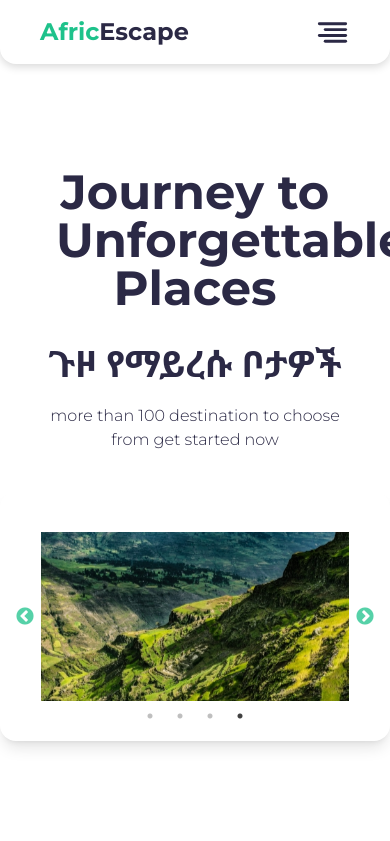
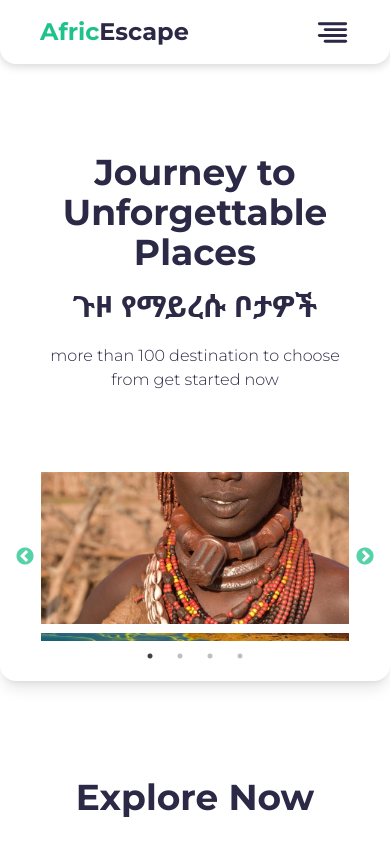
Before and after one commit to bilalabdelkadir/AfricEscape, a React (Vite) app: page / in a window 390 px wide. Shown: the top 841 px of the page. Built offline with nearby package versions, Linux system fonts and the light colour scheme.

Commit message:
hero css issue fixed

```diff
--- a/src/components/Hero.jsx
+++ b/src/components/Hero.jsx
@@ -7,10 +7,10 @@ import Nature_4 from "../assets/nature_4.jpg";
 
 const Hero = () => {
   const settings = {
-    autoplay: true,
-    speed: 2000,
-    autoplaySpeed: 2000,
-    cssEase: "linear",
+    // autoplay: true,
+    // speed: 2000,
+    // autoplaySpeed: 2000,
+    // cssEase: "linear",
     dots: true,
     infinite: true,
     slidesToShow: 1,
@@ -27,10 +27,10 @@ const Hero = () => {
   return (
     <div className="flex items-center overflow-hidden w-full mt-28 max-w-[1200px] mx-auto flex-wrap justify-between">
       <div className="w-full lg:w-[50%] text-center lg:text-left p-10">
-        <h1 className="font-bold p-4 md:p-0 text-5xl md:text-6xl mb-4 md:mb-2 lg:mb-5">
+        <h1 className="font-bold text-4xl overflow-hidden md:mx-auto md:text-6xl mb-4 md:mb-2 lg:mb-5">
           Journey to Unforgettable Places
         </h1>
-        <h1 className="font-amharic font-bold text-4xl md:text-5xl mb-5 lg:mb-5">
+        <h1 className="font-amharic font-bold text-3xl md:text-5xl mb-5 lg:mb-5">
           ጉዞ የማይረሱ ቦታዎች
         </h1>
         <p className="font-light">
```
